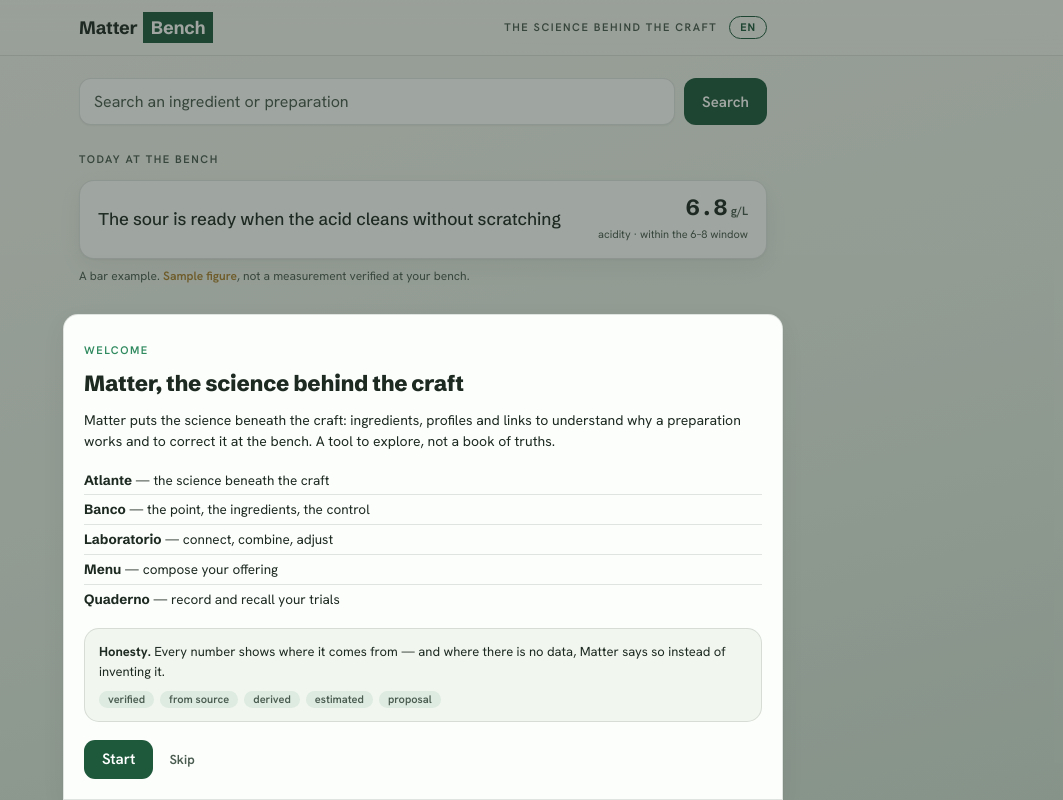
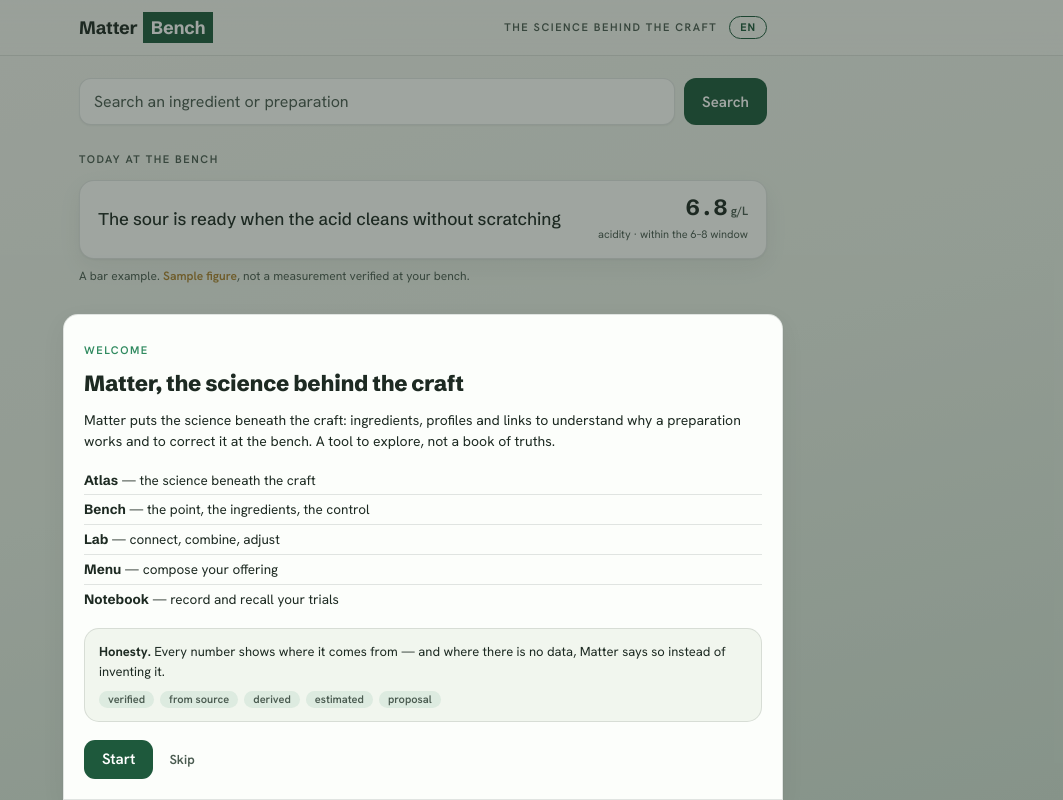
Before and after one commit to miclam84-droid/calibro-server, a Python web app: template templates/home-nuova.html in a window 1280 px wide. Shown: the whole page, without its empty margins (217-1280 px from the left). Run offline with Jinja, Linux system fonts and the light colour scheme; the template is opened without the code that fills it, so the values that code supplies are empty.

Commit message:
i18n: traduci i nomi delle porte (Atlante/Banco/Laboratorio/Menu/Quaderno) in EN/ES
Home: nomi porte nav + lista onboarding ora tradotti (Atlas/Bench/Lab/Menu/Notebook — EN; Atlas/Banco/Laboratorio/Menú/Cuaderno — ES).
Allineati anche gli eyebrow di sezione in componi-nuovo (Lab) e menu-nuovo (Menú) per coerenza.
Solo frontend, dizionari i18n-nuovo; nessun endpoint/logica toccati.

Co-Authored-By: Claude Opus 4.8 <noreply@anthropic.com>
Claude-Session: https://claude.ai/code/session_019iEsAHSaPLWc3VjUP9zttj

```diff
--- a/templates/componi-nuovo.html
+++ b/templates/componi-nuovo.html
@@ -180,7 +180,7 @@
 <main class="wrap">
 
   <section class="componi-testa">
-    <span class="eyebrow">Laboratorio</span>
+    <span class="eyebrow" data-i18n="eyebrow_lab_porta">Laboratorio</span>
     <h1 data-i18n="titolo">Componi una preparazione</h1>
     <p class="componi-sub" data-i18n="sub">Aggiungi i componenti: il profilo del gusto si ricalcola dal vivo a ogni modifica. È la media dei profili dei singoli ingredienti — con la provenienza, asse per asse.</p>
   </section>
@@ -262,6 +262,7 @@
 window.I18N_TITLE = {it:"Componi — Matter Bench", en:"Compose — Matter Bench", es:"Compón — Matter Bench"};
 window.I18N_DICT = {
   eyebrow_componi: {it:"componi", en:"compose", es:"compón"},
+  eyebrow_lab_porta: {it:"Laboratorio", en:"Lab", es:"Laboratorio"},
   titolo: {it:"Componi una preparazione", en:"Compose a preparation", es:"Compón una preparación"},
   sub: {it:"Aggiungi i componenti: il profilo del gusto si ricalcola dal vivo a ogni modifica. È la media dei profili dei singoli ingredienti — con la provenienza, asse per asse.", en:"Add the components: the taste profile recomputes live on every change. It's the average of the single ingredients' profiles — with the provenance, axis by axis.", es:"Añade los componentes: el perfil de sabor se recalcula en vivo con cada cambio. Es el promedio de los perfiles de cada ingrediente — con la procedencia, eje por eje."},
   banner: {it:"<strong>Stima derivata, non una misura al banco.</strong> Il profilo combinato assume <strong>semplice miscelazione</strong>: una trasformazione (macerazione, cottura, estrazione, fermentazione) cambia il profilo in modo che <strong>non</strong> è una somma. Verifica al banco.", en:"<strong>A derived estimate, not a measurement at the bench.</strong> The combined profile assumes <strong>simple mixing</strong>: a transformation (maceration, cooking, extraction, fermentation) changes the profile in a way that is <strong>not</strong> a sum. Verify at the bench.", es:"<strong>Una estimación derivada, no una medición en la mesa de trabajo.</strong> El perfil combinado asume una <strong>mezcla simple</strong>: una transformación (maceración, cocción, extracción, fermentación) cambia el perfil de forma que <strong>no</strong> es una suma. Verifica en la mesa de trabajo."},
--- a/templates/home-nuova.html
+++ b/templates/home-nuova.html
@@ -125,7 +125,7 @@
       <a class="porta" href="/ingrediente/limone">
         <span class="porta-num">01</span>
         <span class="porta-testo">
-          <span class="porta-nome">Atlante</span>
+          <span class="porta-nome" data-i18n="n_atlante">Atlante</span>
           <span class="porta-desc" data-i18n="d_atlante">la scienza sotto il mestiere</span>
         </span>
         <span class="porta-freccia" aria-hidden="true">→</span>
@@ -134,7 +134,7 @@
       <a class="porta" href="/banco">
         <span class="porta-num">02</span>
         <span class="porta-testo">
-          <span class="porta-nome">Banco</span>
+          <span class="porta-nome" data-i18n="n_banco">Banco</span>
           <span class="porta-desc" data-i18n="d_banco">il punto, gli ingredienti, il controllo</span>
         </span>
         <span class="porta-freccia" aria-hidden="true">→</span>
@@ -143,7 +143,7 @@
       <a class="porta" href="/componi-nuovo">
         <span class="porta-num">03</span>
         <span class="porta-testo">
-          <span class="porta-nome">Laboratorio</span>
+          <span class="porta-nome" data-i18n="n_lab">Laboratorio</span>
           <span class="porta-desc" data-i18n="d_lab">collega, combina, modifica</span>
         </span>
         <span class="porta-freccia" aria-hidden="true">→</span>
@@ -152,7 +152,7 @@
       <a class="porta" href="/menu-nuovo">
         <span class="porta-num">04</span>
         <span class="porta-testo">
-          <span class="porta-nome">Menu</span>
+          <span class="porta-nome" data-i18n="n_menu">Menu</span>
           <span class="porta-desc" data-i18n="d_menu">componi l'offerta</span>
         </span>
         <span class="porta-freccia" aria-hidden="true">→</span>
@@ -161,7 +161,7 @@
       <a class="porta" href="/quaderno">
         <span class="porta-num">05</span>
         <span class="porta-testo">
-          <span class="porta-nome">Quaderno</span>
+          <span class="porta-nome" data-i18n="n_quaderno">Quaderno</span>
           <span class="porta-desc" data-i18n="d_quaderno">registra e ricorda le tue prove</span>
         </span>
         <span class="porta-freccia" aria-hidden="true">→</span>
@@ -229,6 +229,11 @@ window.I18N_DICT = {
   nota_esempio: {it:"Esempio da bar. <strong>Dato d'esempio</strong>, non una misura verificata al tuo banco.", en:"A bar example. <strong>Sample figure</strong>, not a measurement verified at your bench.", es:"Ejemplo de coctelería. <strong>Dato de ejemplo</strong>, no una medición verificada en tu mesa de trabajo."},
   porte_titolo: {it:"Dove vuoi andare", en:"Where do you want to go", es:"Adónde quieres ir"},
   porte_aria: {it:"Sezioni di Matter Bench", en:"Matter Bench sections", es:"Secciones de Matter Bench"},
+  n_atlante:  {it:"Atlante", en:"Atlas", es:"Atlas"},
+  n_banco:    {it:"Banco", en:"Bench", es:"Banco"},
+  n_lab:      {it:"Laboratorio", en:"Lab", es:"Laboratorio"},
+  n_menu:     {it:"Menu", en:"Menu", es:"Menú"},
+  n_quaderno: {it:"Quaderno", en:"Notebook", es:"Cuaderno"},
   d_atlante:  {it:"la scienza sotto il mestiere", en:"the science beneath the craft", es:"la ciencia bajo el oficio"},
   d_banco:    {it:"il punto, gli ingredienti, il controllo", en:"the point, the ingredients, the control", es:"el punto, los ingredientes, el control"},
   d_lab:      {it:"collega, combina, modifica", en:"connect, combine, adjust", es:"conecta, combina, modifica"},
@@ -241,11 +246,11 @@ window.I18N_DICT = {
   onb_h:      {it:"Matter, la scienza del mestiere", en:"Matter, the science behind the craft", es:"Matter, la ciencia del oficio"},
   onb_p:      {it:"Matter mette la scienza sotto il mestiere: ingredienti, profili e legami per capire perché una preparazione funziona e correggerla al banco. Un attrezzo da esplorare, non un libro di verità.", en:"Matter puts the science beneath the craft: ingredients, profiles and links to understand why a preparation works and to correct it at the bench. A tool to explore, not a book of truths.", es:"Matter pone la ciencia bajo el oficio: ingredientes, perfiles y vínculos para entender por qué funciona una preparación y corregirla en la mesa de trabajo. Una herramienta para explorar, no un libro de verdades."},
   onb_porte_aria: {it:"Le cinque porte", en:"The five doors", es:"Las cinco puertas"},
-  onb_li_atlante:  {it:"<b>Atlante</b> — la scienza sotto il mestiere", en:"<b>Atlante</b> — the science beneath the craft", es:"<b>Atlante</b> — la ciencia bajo el oficio"},
-  onb_li_banco:    {it:"<b>Banco</b> — il punto, gli ingredienti, il controllo", en:"<b>Banco</b> — the point, the ingredients, the control", es:"<b>Banco</b> — el punto, los ingredientes, el control"},
-  onb_li_lab:      {it:"<b>Laboratorio</b> — collega, combina, modifica", en:"<b>Laboratorio</b> — connect, combine, adjust", es:"<b>Laboratorio</b> — conecta, combina, modifica"},
-  onb_li_menu:     {it:"<b>Menu</b> — componi l'offerta", en:"<b>Menu</b> — compose your offering", es:"<b>Menu</b> — compón tu oferta"},
-  onb_li_quaderno: {it:"<b>Quaderno</b> — registra e ricorda le tue prove", en:"<b>Quaderno</b> — record and recall your trials", es:"<b>Quaderno</b> — registra y recuerda tus pruebas"},
+  onb_li_atlante:  {it:"<b>Atlante</b> — la scienza sotto il mestiere", en:"<b>Atlas</b> — the science beneath the craft", es:"<b>Atlas</b> — la ciencia bajo el oficio"},
+  onb_li_banco:    {it:"<b>Banco</b> — il punto, gli ingredienti, il controllo", en:"<b>Bench</b> — the point, the ingredients, the control", es:"<b>Banco</b> — el punto, los ingredientes, el control"},
+  onb_li_lab:      {it:"<b>Laboratorio</b> — collega, combina, modifica", en:"<b>Lab</b> — connect, combine, adjust", es:"<b>Laboratorio</b> — conecta, combina, modifica"},
+  onb_li_menu:     {it:"<b>Menu</b> — componi l'offerta", en:"<b>Menu</b> — compose your offering", es:"<b>Menú</b> — compón tu oferta"},
+  onb_li_quaderno: {it:"<b>Quaderno</b> — registra e ricorda le tue prove", en:"<b>Notebook</b> — record and recall your trials", es:"<b>Cuaderno</b> — registra y recuerda tus pruebas"},
   onb_onesta: {it:"<strong>Onestà.</strong> Ogni numero mostra da dove viene — e dove non c'è dato, Matter lo dice invece di inventarlo.", en:"<strong>Honesty.</strong> Every number shows where it comes from — and where there is no data, Matter says so instead of inventing it.", es:"<strong>Honestidad.</strong> Cada número muestra de dónde viene — y donde no hay dato, Matter lo dice en vez de inventarlo."},
   pv_verificato: {it:"verificato", en:"verified", es:"verificado"},
   pv_dafonte:    {it:"da fonte", en:"from source", es:"de fuente"},
--- a/templates/menu-nuovo.html
+++ b/templates/menu-nuovo.html
@@ -187,7 +187,7 @@
 <main class="wrap">
 
   <section class="menu-testa">
-    <span class="eyebrow">Menu</span>
+    <span class="eyebrow" data-i18n="eyebrow_menu_porta">Menu</span>
     <h1 data-i18n="titolo">Crea la tua carta</h1>
     <p class="menu-sub" data-i18n="sub">Scrivi liberamente ogni voce — nome, prezzo, descrizione, sezione. Se una voce è una tua preparazione profilata, puoi agganciarla. Poi scegli grafica, logo e colore e scarichi il PDF.</p>
   </section>
@@ -326,6 +326,7 @@
 window.I18N_TITLE = {it:"Menu — Matter Bench", en:"Menu — Matter Bench", es:"Menú — Matter Bench"};
 window.I18N_DICT = {
   eyebrow_menu: {it:"menu", en:"menu", es:"menú"},
+  eyebrow_menu_porta: {it:"Menu", en:"Menu", es:"Menú"},
   titolo: {it:"Crea la tua carta", en:"Build your menu card", es:"Crea tu carta"},
   sub: {it:"Scrivi liberamente ogni voce — nome, prezzo, descrizione, sezione. Se una voce è una tua preparazione profilata, puoi agganciarla. Poi scegli grafica, logo e colore e scarichi il PDF.", en:"Write every item freely — name, price, description, section. If an item is one of your profiled preparations, you can link it. Then pick the design, logo and colour, and download the PDF.", es:"Escribe cada elemento libremente — nombre, precio, descripción, sección. Si un elemento es una preparación tuya perfilada, puedes vincularla. Luego eliges diseño, logo y color, y descargas el PDF."},
   h_tipo: {it:"Tipo di carta", en:"Card type", es:"Tipo de carta"},
```
